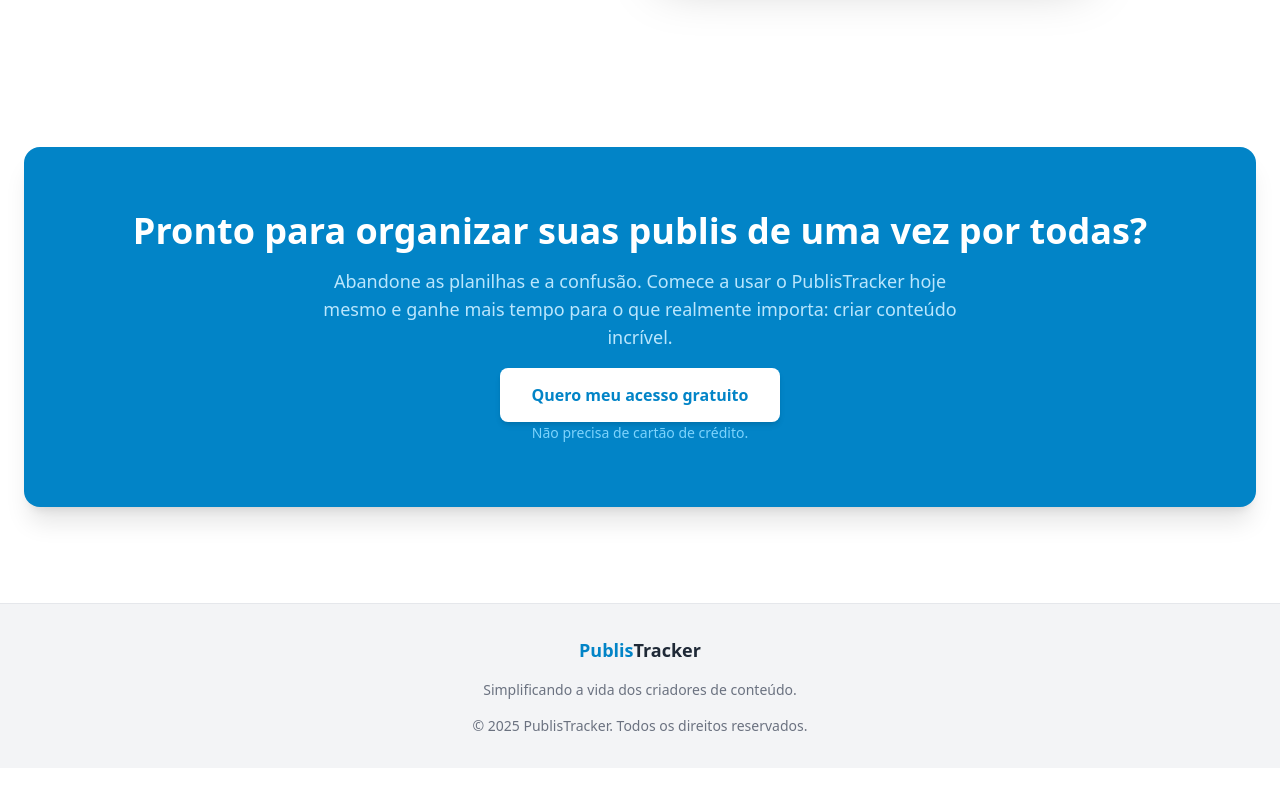
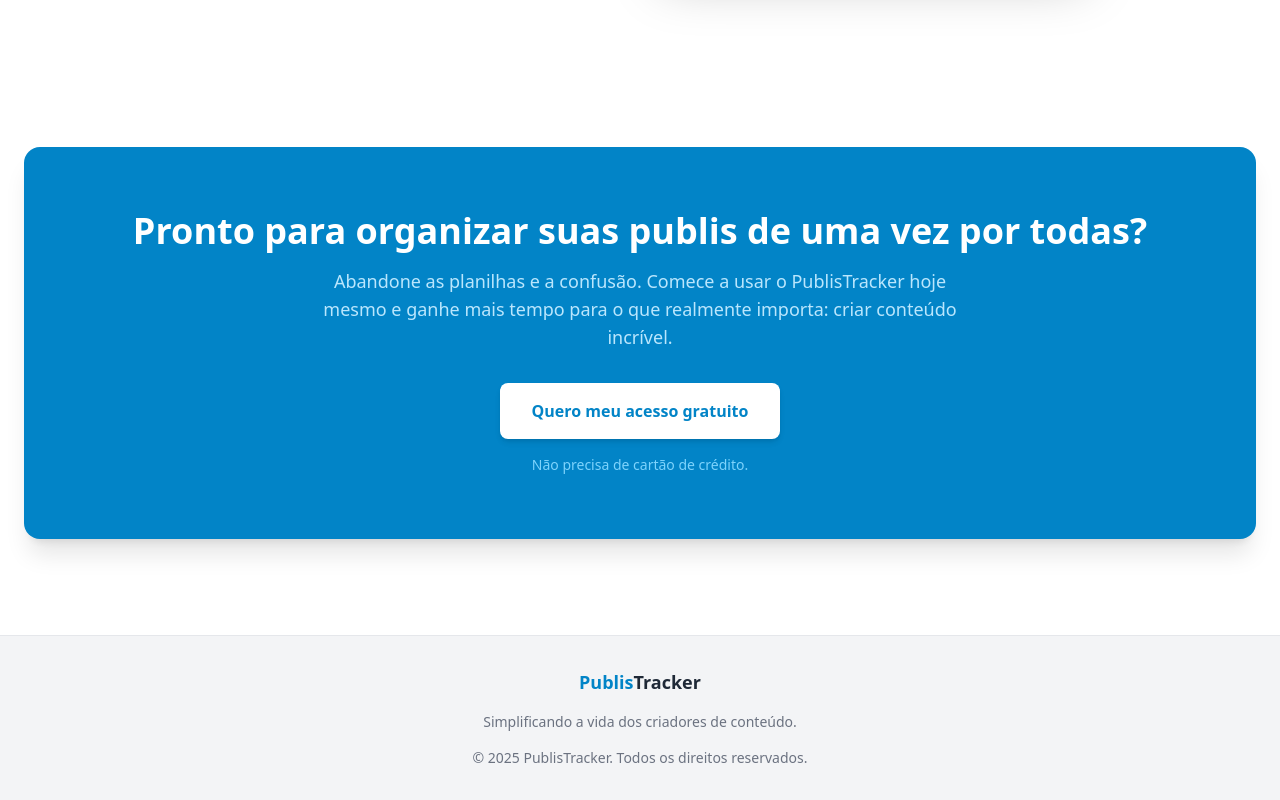
Before and after one commit to gutielle/publistracker, a React (Vite) app: page / in a window 1280 px wide. Shown: the part 5078-5878 px from the top of the page. Before the commit the page ends 5846 px from the top, so only its background shows below. Built offline with nearby package versions, Linux system fonts and the light colour scheme.

Commit message:
Update CtaSection.tsx

```diff
--- a/components/CtaSection.tsx
+++ b/components/CtaSection.tsx
@@ -4,7 +4,7 @@ const CtaSection: React.FC = () => {
   return (
     <section id="cta" className="bg-white py-20 sm:py-24">
       <div className="container mx-auto px-6">
-        <div className="bg-primary-600 rounded-2xl shadow-xl text-white p-10 md:p-16 text-center transform hover:scale-[1.02] transition-transform duration-500">
+        <div className="bg-primary-600 rounded-2xl shadow-xl text-white p-10 md:p-16 text-center transform-gpu hover:scale-[1.02] transition-transform duration-500">
           <h2 className="text-3xl md:text-4xl font-extrabold">
             Pronto para organizar suas publis de uma vez por todas?
           </h2>
@@ -14,7 +14,7 @@ const CtaSection: React.FC = () => {
           <div className="mt-8">
             <a
               href="/success"
-              className="bg-white text-primary-600 font-bold px-8 py-4 rounded-lg shadow-md hover:bg-gray-100 focus:outline-none focus:ring-2 focus:ring-white focus:ring-opacity-75 transition-all transform hover:scale-105 duration-300"
+              className="inline-block whitespace-nowrap bg-white text-primary-600 font-bold px-8 py-4 rounded-lg shadow-md hover:bg-gray-100 focus:outline-none focus:ring-2 focus:ring-white focus:ring-opacity-75 transition-all transform hover:scale-105 duration-300"
             >
               Quero meu acesso gratuito
             </a>
```
